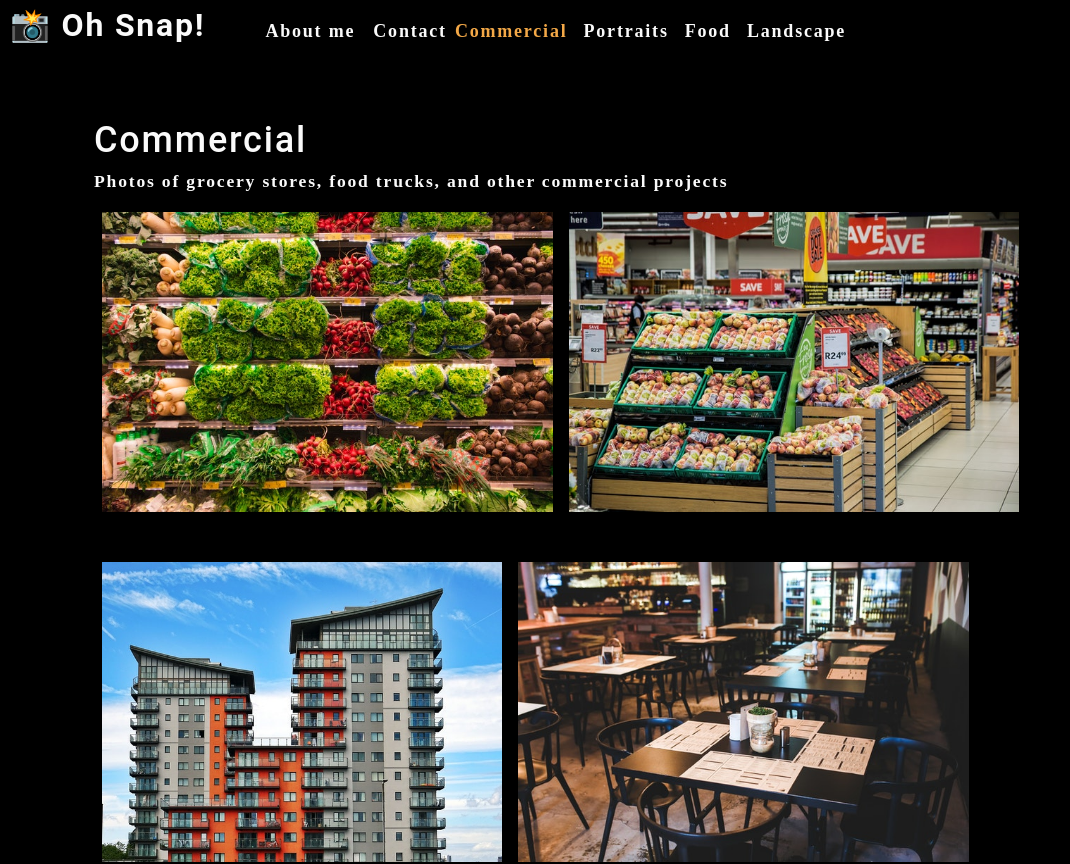
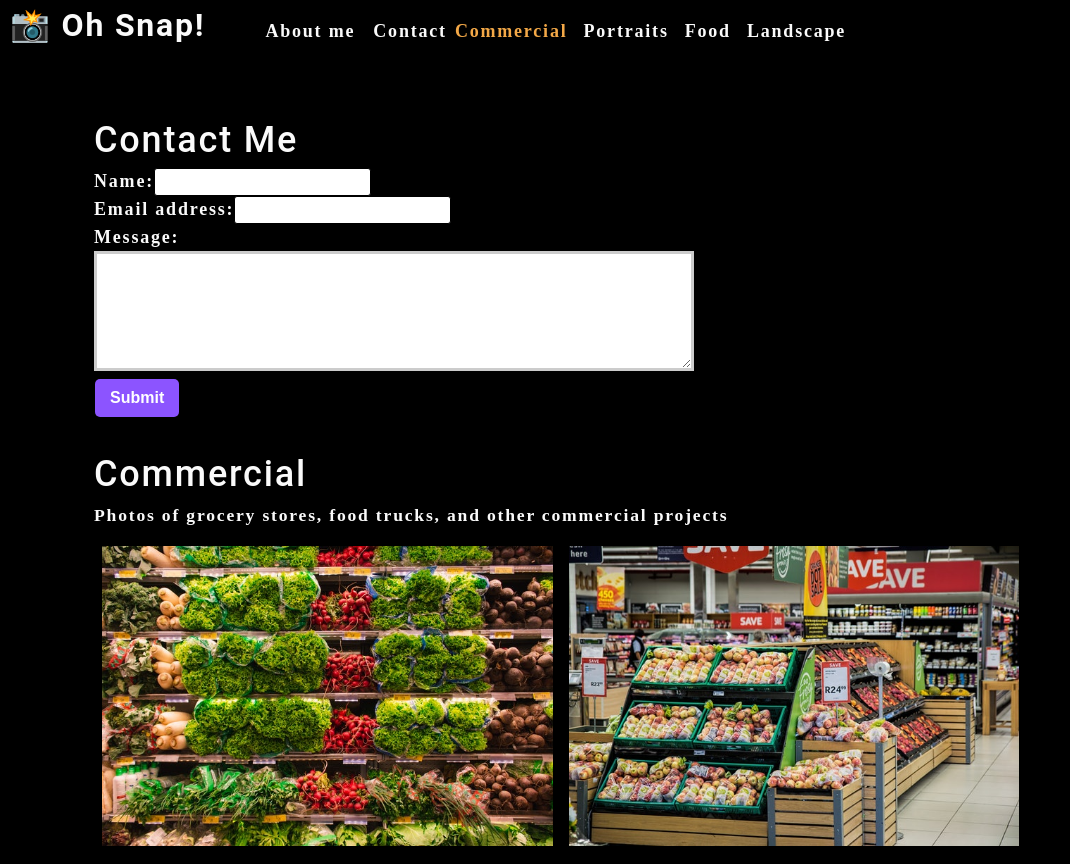
Before and after one commit to LDagnese/photo-port, a React (Create React App) app: page / in a window 1280 px wide. Shown: the top 864 px of the page, without its empty margins (0-1070 px from the left). Built offline with nearby package versions, Linux system fonts and the light colour scheme.

Commit message:
add contact form functionality

```diff
--- a/src/App.js
+++ b/src/App.js
@@ -2,6 +2,7 @@ import React, { useState } from 'react';
 import Nav from './components/Nav';
 import About from './components/About';
 import Gallery from './components/Gallery';
+import ContactForm from './components/Contact';
 
 function App() {
   const [categories] = useState([
@@ -24,6 +25,7 @@ function App() {
         currentCategory={currentCategory}
       ></Nav>
       <main>
+          <ContactForm></ContactForm>
           <Gallery currentCategory={currentCategory}></Gallery>
           <About></About>
       </main>
--- a/src/components/Contact/index.js
+++ b/src/components/Contact/index.js
@@ -1,26 +1,40 @@
-import React from "react";
+import React, { useState } from "react";
 
 function ContactForm() {
+  const [formState, setFormState] = useState({ name: "", email: "", message: "" });
+  const { name, email, message } = formState;
+
+  function handleChange(event) {
+    setFormState({ ...formState, [event.target.name]: event.target.value });
+  }
+
+  function handleSubmit(event) {
+    event.preventDefault();
+    console.table(formState);
+  }
+
   return (
     <section>
       <h1>Contact Me</h1>
-            <form id="contact-form">
+      <form id="contact-form" onSubmit={handleSubmit}>
         <div>
           <label htmlFor="name">Name:</label>
-                    <input type="text" name="name" />
+          <input type="text" name="name" defaultValue={name} onChange={handleChange} />
         </div>
         <div>
           <label htmlFor="email">Email address:</label>
-                    <input type="email" name="email" />
+          <input type="email" name="email" defaultValue={email} onChange={handleChange} />
         </div>
         <div>
           <label htmlFor="message">Message:</label>
-                    <textarea name="mesasge" rows="5" />
+          <textarea name="mesasge" rows="5" defaultValue={message} onChange={handleChange} />
         </div>
-                <button type="submit">Submit</button>
+        <button type="submit">
+          Submit
+        </button>
       </form>
     </section>
-    )
+  );
 }
 
 export default ContactForm;
```
Lines whose indentation alone changed are shown as unchanged.
